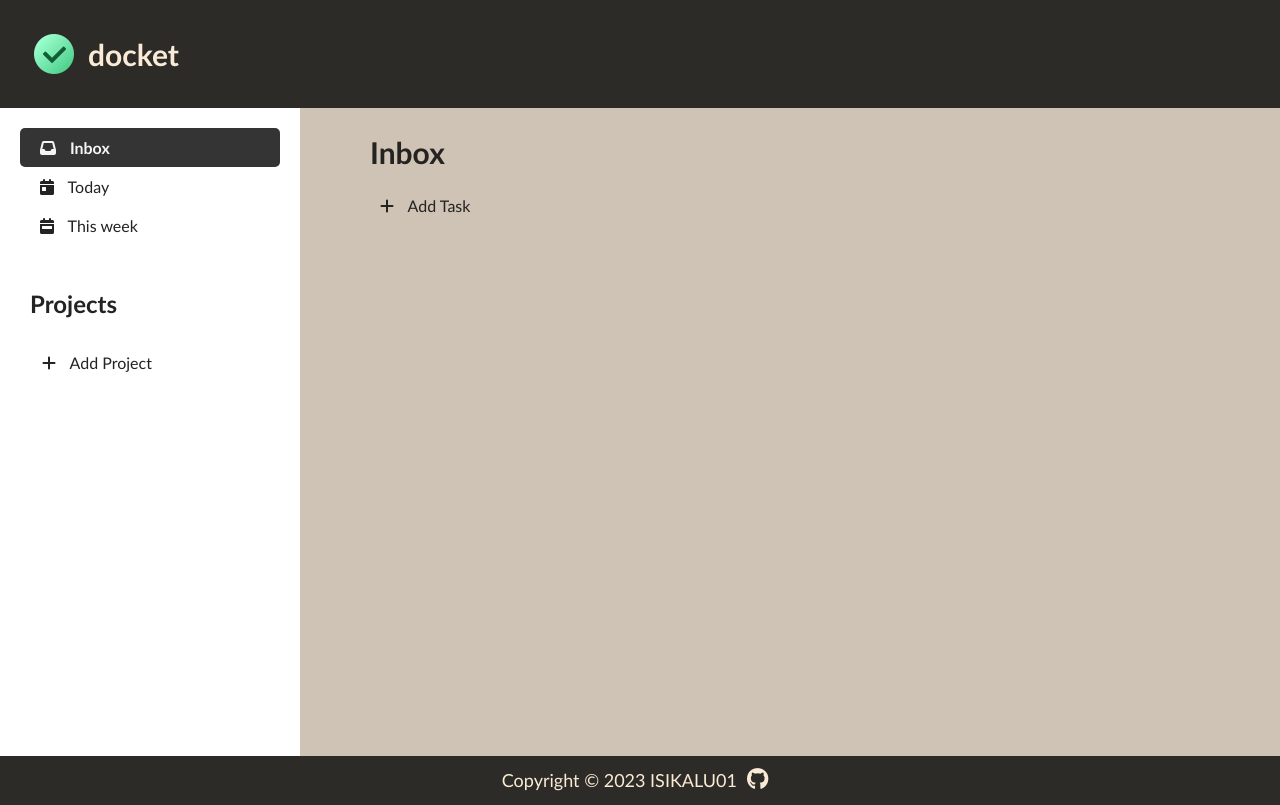
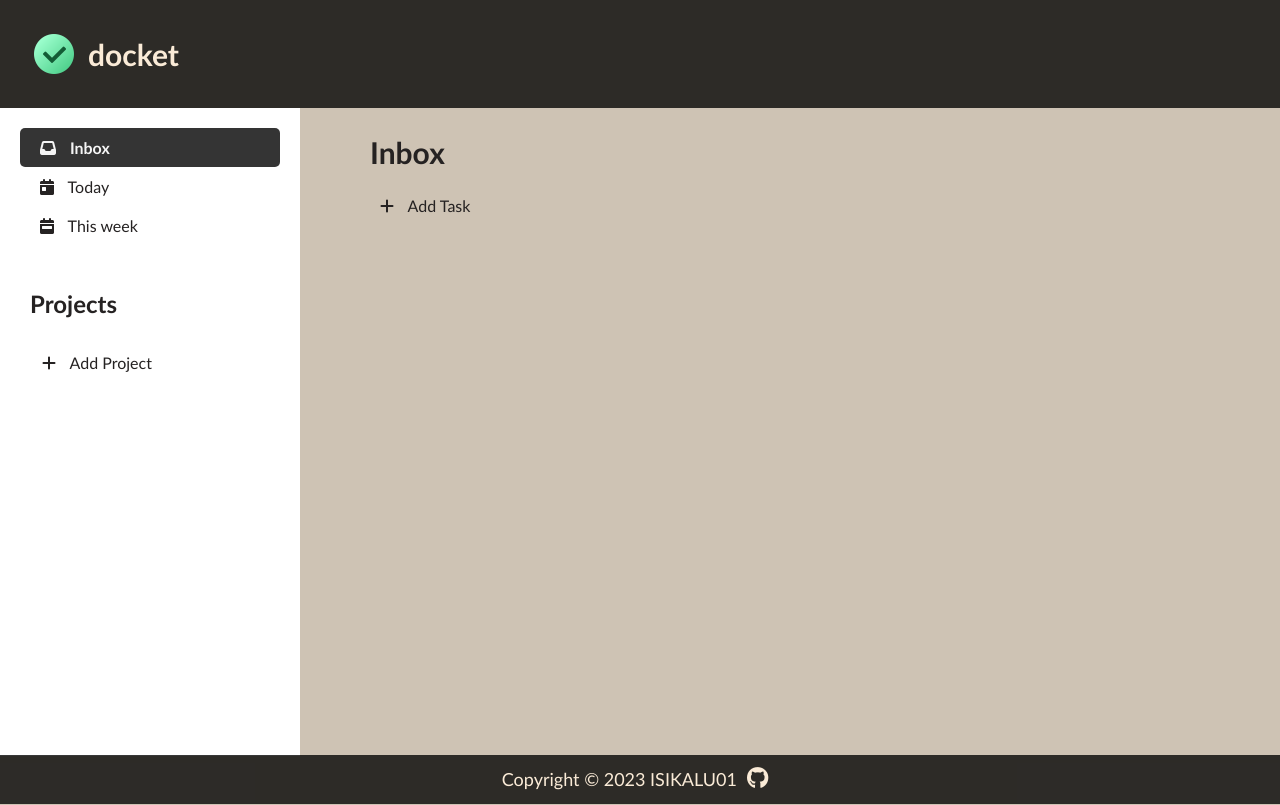
Before and after one commit to ISIKALU01/Todo-list-app, a website built with webpack: page dist/index.html in a window 1280 px wide. Built offline with Linux system fonts and the light colour scheme.

Commit message:
finish project

```diff
--- a/src/style.css
+++ b/src/style.css
@@ -17,6 +17,8 @@ body {
   color: rgb(37, 34, 34);
   font-family: 'Trebuchet MS', 'Lucida Sans Unicode', 'Lucida Grande', 'Lucida Sans', Arial, sans-serif;
   line-height: 1.6;
+  /* footer support */
+  margin-bottom: 48px;
 }
 
 button,
@@ -404,7 +406,6 @@ textarea {
   margin-bottom: 10px;
   border-radius: 5px;
   font-family: Verdana, Geneva, Tahoma, sans-serif;
-  /* font-style: italic; */
   color: rgb(34, 30, 30);
 }
 
@@ -455,9 +456,9 @@ textarea {
 
 
 .footer {
-  /* position: absolute; */
-  /* bottom: 0; */
-  /* left: 0; */
+  position: absolute;
+  bottom: 0;
+  left: 0;
   display: flex;
   align-items: center;
   justify-content: center;
```
Also changed, not shown: dist/main.js.
